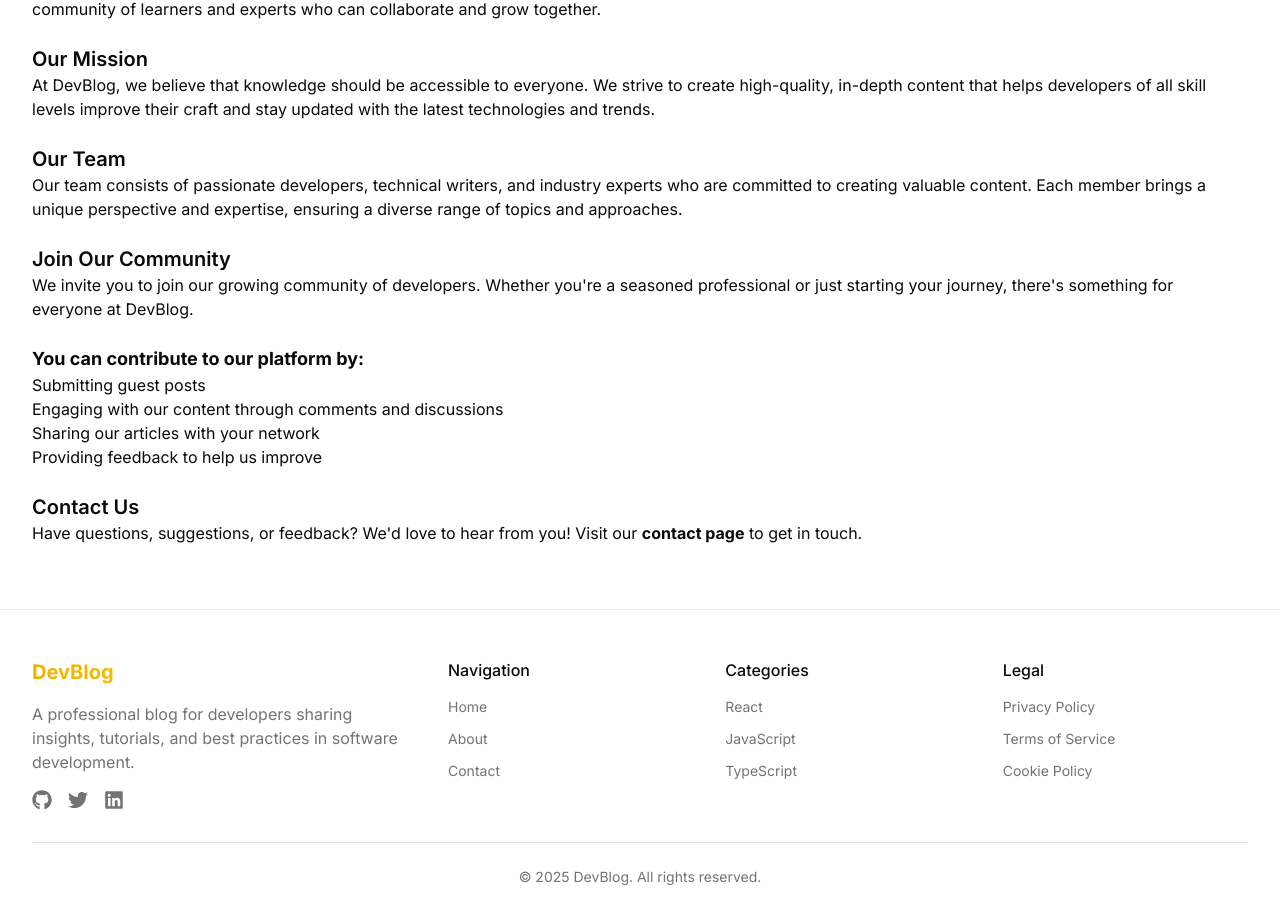
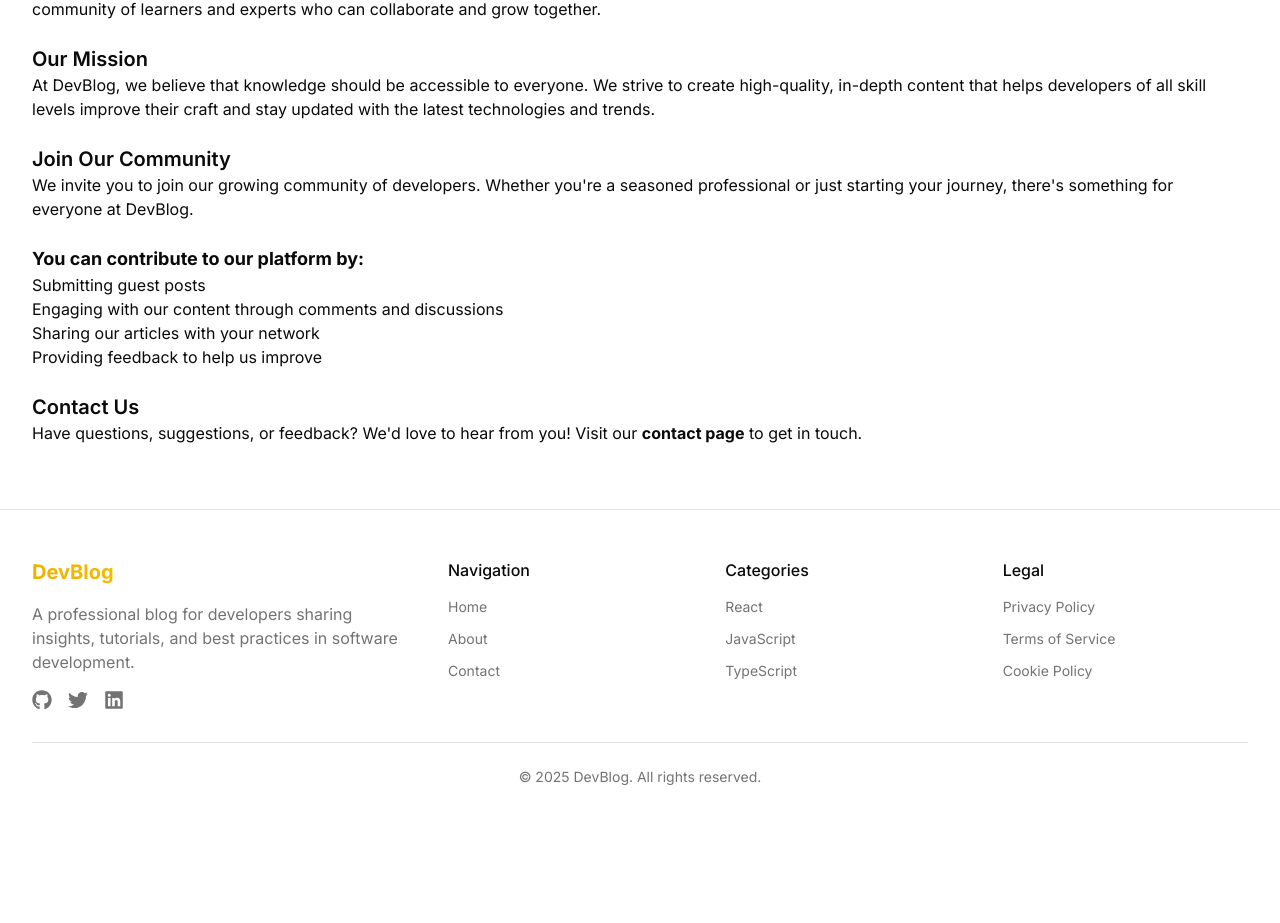
Before and after one commit to saurabh-singh-9090/DevBlog, a Next.js app: page /about in a window 1280 px wide. Shown: the part 1233-2156 px from the top of the page. After the commit the page ends 2068 px from the top, so only its background shows below. Built offline with nearby package versions, Linux system fonts and the light colour scheme.

Commit message:
website title updates

```diff
--- a/app/about/page.tsx
+++ b/app/about/page.tsx
@@ -206,13 +206,13 @@ export default function AboutPage() {
           technologies and trends.
         </p><br/>
 
-        <h2 className='text-xl font-semibold'>Our Team</h2>
+        {/* <h2 className='text-xl font-semibold'>Our Team</h2>
         <p>
           Our team consists of passionate developers, technical writers, and industry
           experts who are committed to creating valuable content. Each member brings
           a unique perspective and expertise, ensuring a diverse range of topics and
           approaches.
-        </p><br/>
+        </p><br/> */}
 
         <h2 className='text-xl font-semibold'>Join Our Community</h2>
         <p>
--- a/app/layout.tsx
+++ b/app/layout.tsx
@@ -10,7 +10,7 @@ import { Toaster } from "@/components/ui/toaster";
 const inter = Inter({ subsets: ["latin"] });
 
 export const metadata: Metadata = {
-  title: "DevBlog - Technical Content for Developers",
+  title: "DevBlog - Ultimate resource for Developers",
   description: "A professional blog for developers sharing insights, tutorials, and best practices in software development.",
 };
 
```
